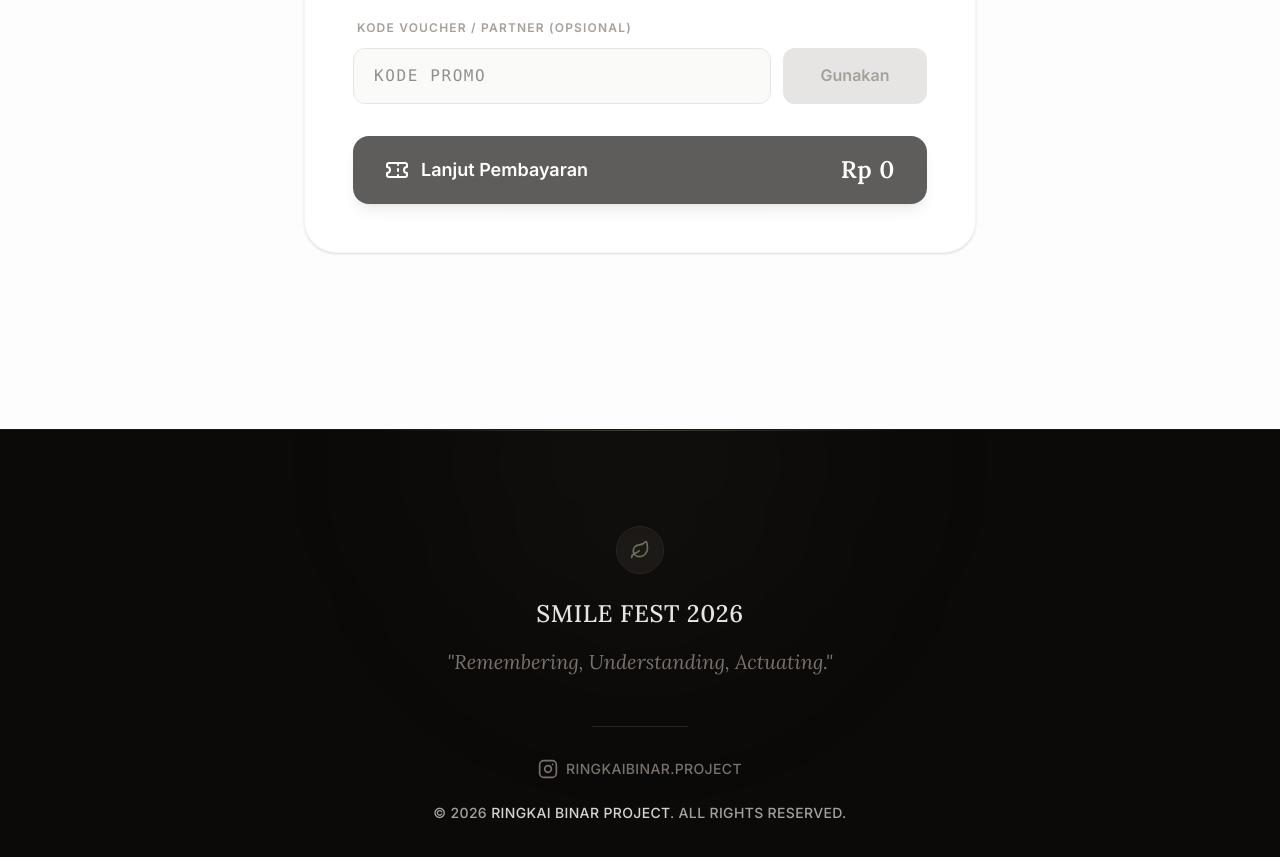
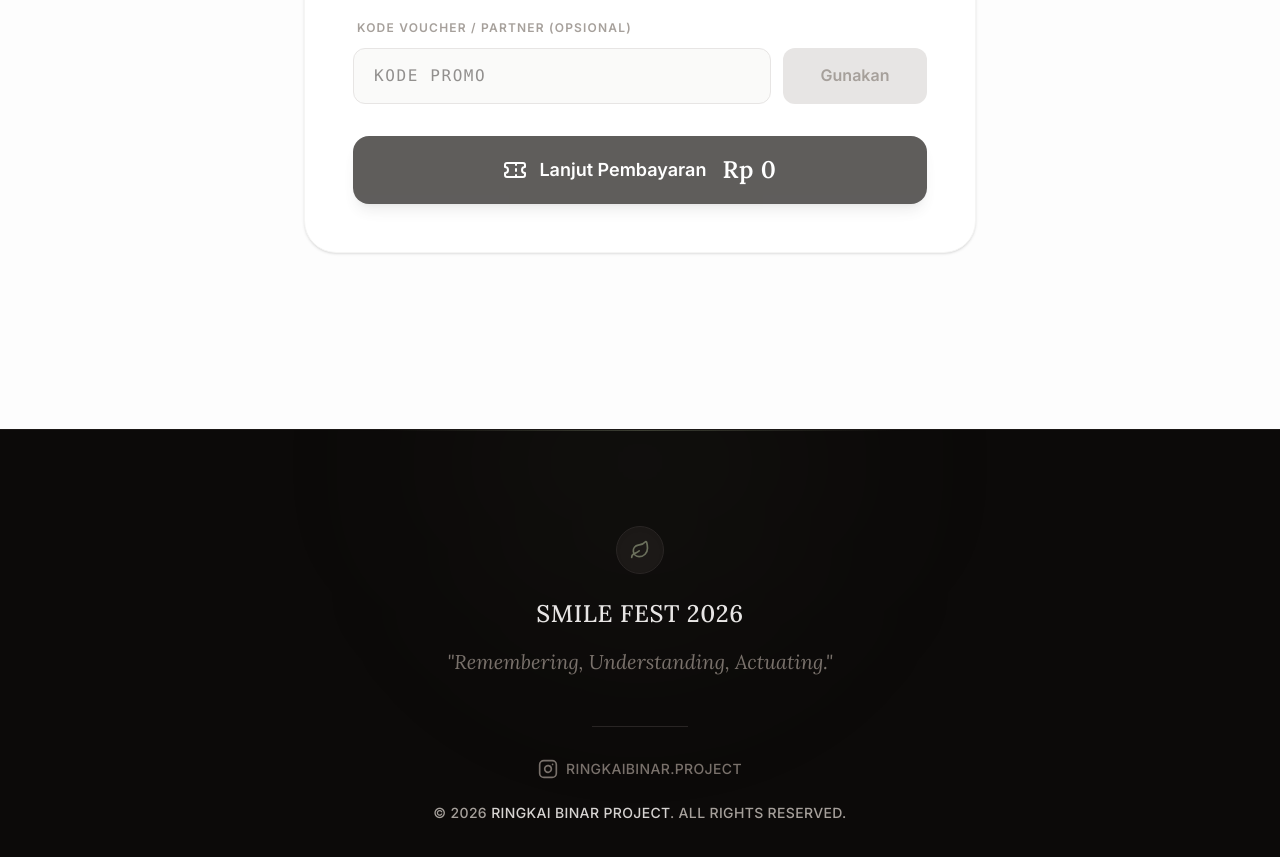
Before and after one commit to ridwanafazn/smile-fest, a React (Vite) app: page /checkout in a window 1280 px wide. Shown: the part 2600-3457 px from the top of the page. Built offline with nearby package versions, Linux system fonts and the light colour scheme; no server answers.

Commit message:
adjust - log error form

```diff
--- a/src/pages/public/CheckoutPage.tsx
+++ b/src/pages/public/CheckoutPage.tsx
@@ -23,7 +23,7 @@ const checkoutSchema = z.object({
   interest_reasons: z.array(z.string()).min(1, 'Pilih minimal 1 ketertarikan'),
   sustainability_steps: z.array(z.string()).min(1, 'Pilih minimal 1 langkah'),
 
-  contribution_role: z.string({ message: 'Silakan pilih salah satu komitmen kontribusi Anda' }),
+  contribution_role: z.string().min(1, 'Silakan pilih salah satu komitmen kontribusi Anda'),
 
   ticket_type: z.string().min(1, 'Tiket tidak valid'),
   voucher_code: z.string().optional(),
@@ -494,7 +494,7 @@ export default function CheckoutPage() {
             <button
               type="submit"
               disabled={isSubmitting || !activeTicket}
-              className="w-full bg-stone-900 text-white py-5 rounded-2xl font-bold flex items-center justify-between px-8 hover:bg-ringkai-olive transition-all duration-300 disabled:opacity-70 shadow-lg group active:scale-[0.98]"
+              className="w-full bg-stone-900 text-white py-5 rounded-2xl font-bold flex items-center justify-center gap-4 hover:bg-ringkai-olive transition-all duration-300 disabled:opacity-70 shadow-lg group active:scale-[0.98]"
             >
               <div className="flex items-center gap-3">
                 {isSubmitting ? <Loader2 className="w-6 h-6 animate-spin" /> : <TicketIcon className="w-6 h-6 group-hover:-rotate-12 transition-transform" />}
```
